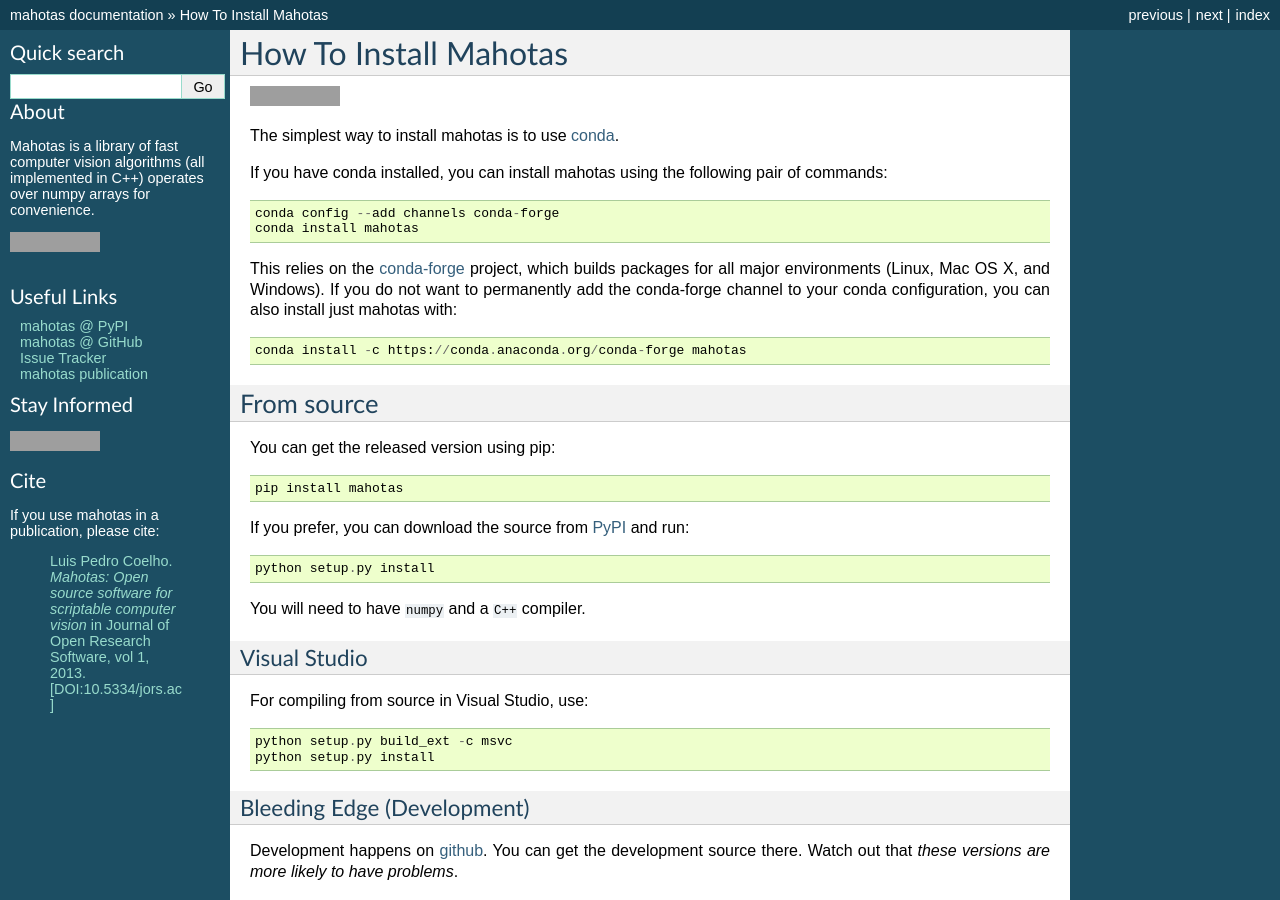
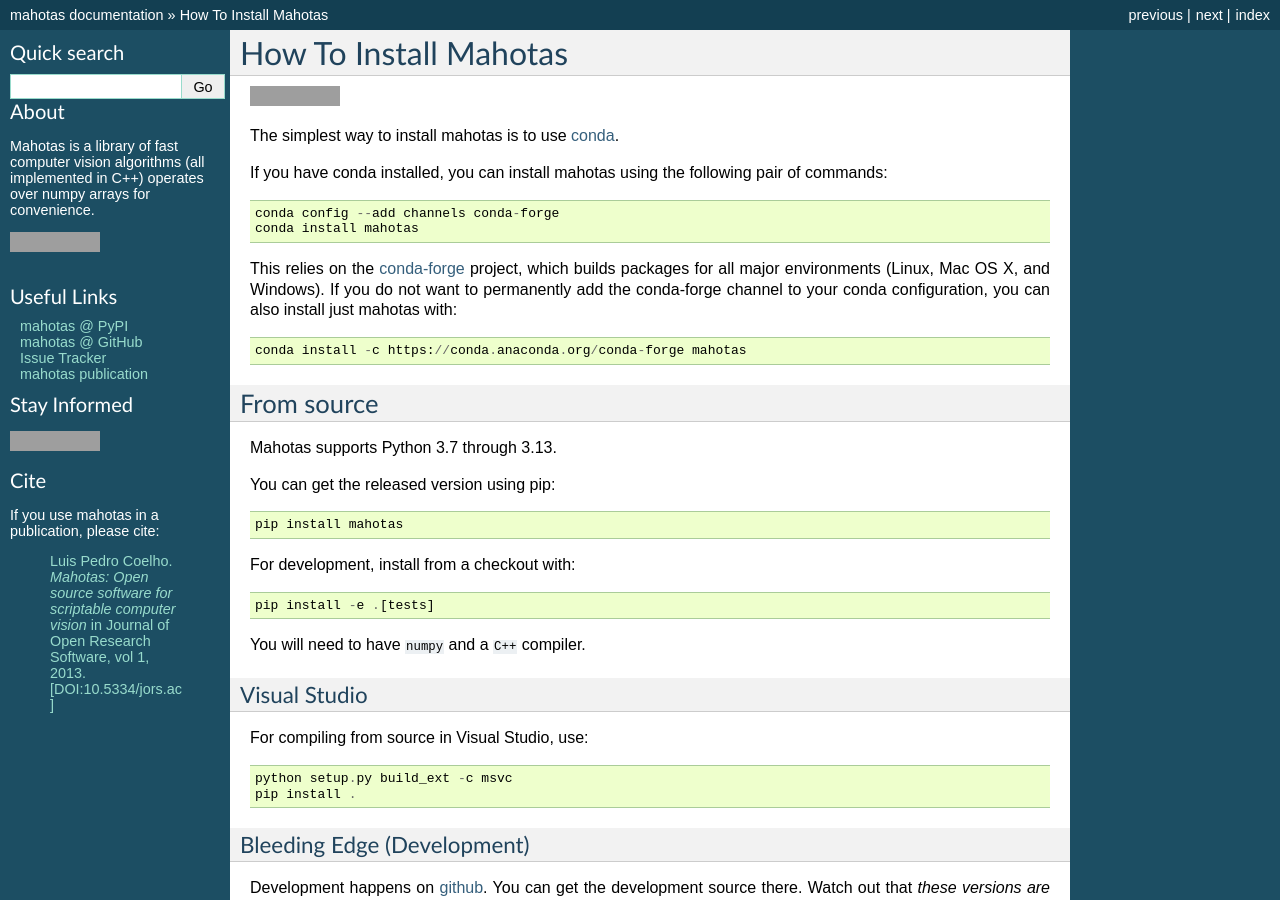
Before and after one commit to luispedro/mahotas, a Sphinx documentation site: the page built from docs/source/install.rst, in a window 1280 px wide and 900 px high, cut to the strip 0-900 px from the top of the window. Built offline with Sphinx 7.4.7, drawn with Linux system fonts in a browser that asks for light colours; formulas are drawn with MathJax 3; the version number could not be read and is left out; grey boxes are pictures that could not be loaded.

Commit message:
DOC Update install and version support docs

```diff
--- a/docs/source/install.rst
+++ b/docs/source/install.rst
@@ -21,14 +21,15 @@
 From source
 -----------
 
+Mahotas supports Python 3.7 through 3.13.
+
 You can get the released version using pip::
 
     pip install mahotas
 
-If you prefer, you can download the source from `PyPI
-<https://pypi.python.org/pypi/mahotas>`__ and run::
+For development, install from a checkout with::
 
-    python setup.py install
+    pip install -e .[tests]
 
 You will need to have ``numpy`` and a ``C++`` compiler.
 
@@ -38,7 +39,7 @@
 For compiling from source in Visual Studio, use::
 
     python setup.py build_ext -c msvc
-    python setup.py install
+    pip install .
 
 
 Bleeding Edge (Development)
```
Also changed, not shown: README.md (+14 -6 lines), setup.py (+1 -6 lines).
